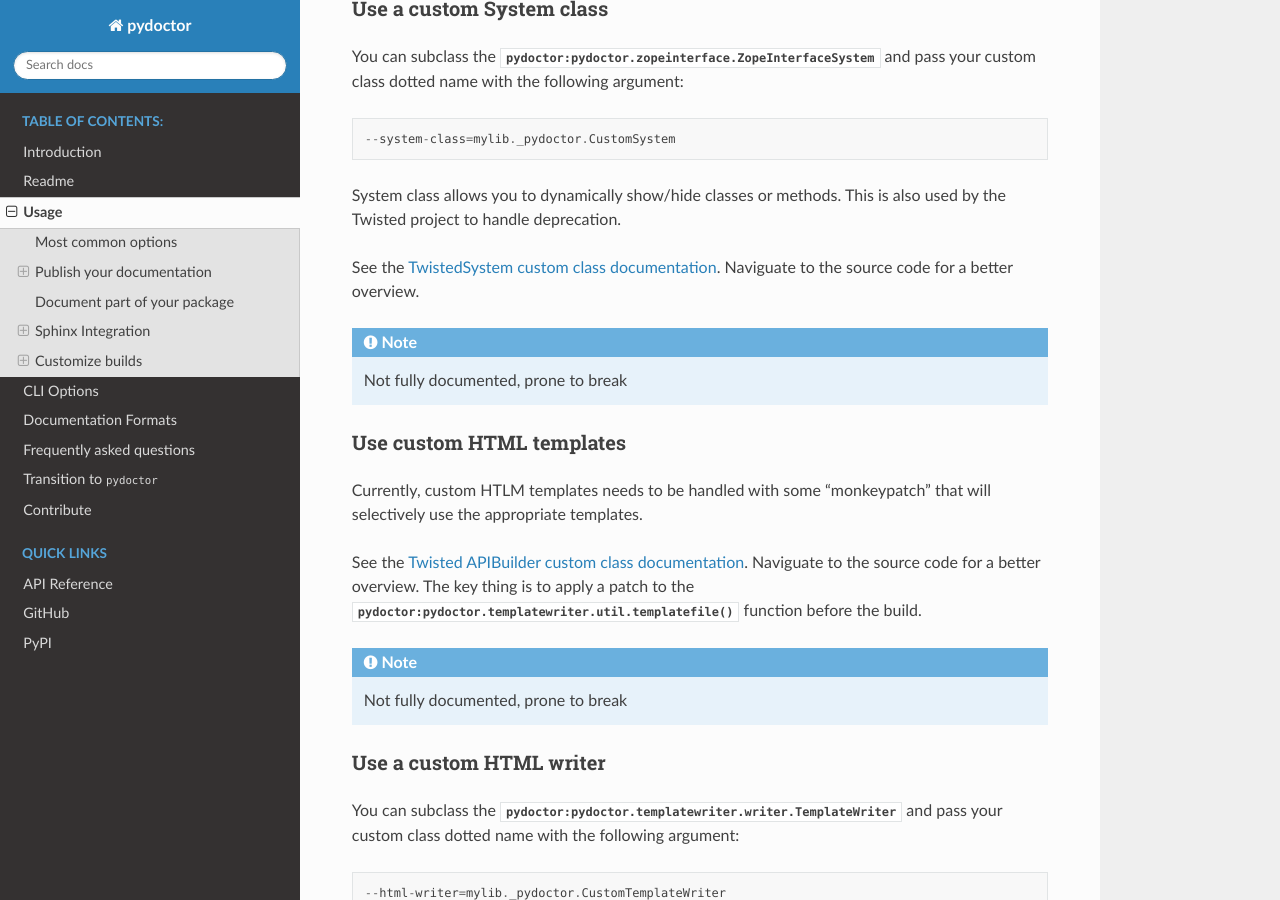
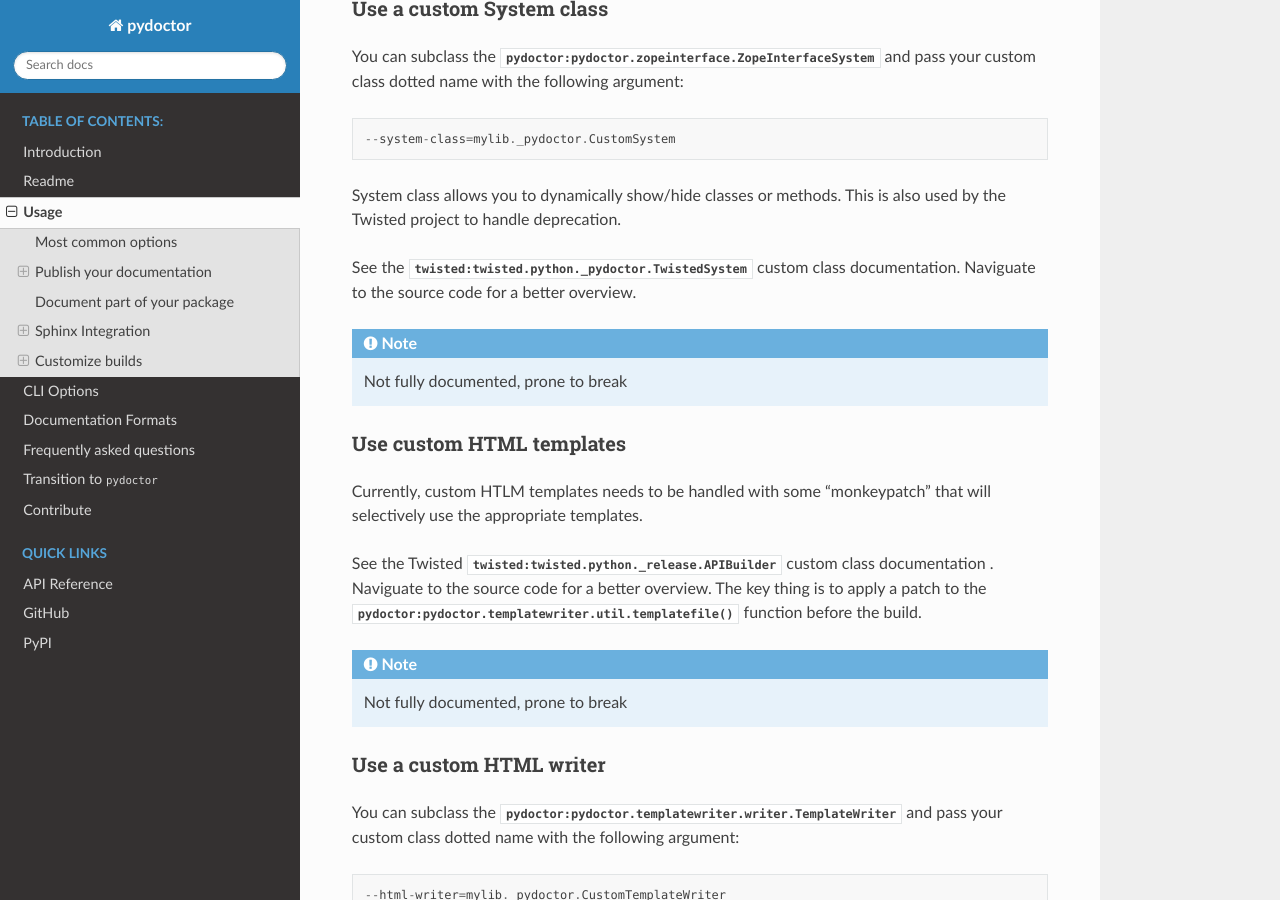
Before and after one commit to twisted/pydoctor, a Sphinx documentation site: the page built from docs/source/usage.rst, in a window 1280 px wide and 900 px high, scrolled down 5269 px. Built offline with Sphinx 7.4.7 and the Read the Docs theme 2.0.0, drawn with Linux system fonts in a browser that asks for light colours; the version number could not be read and is left out.

Commit message:
Fix intersphinx to properly link to  apidocs

```diff
--- a/docs/source/conf.py
+++ b/docs/source/conf.py
@@ -51,6 +51,7 @@
 # Configure intersphinx magic
 intersphinx_mapping = {
     'twisted': ('https://twistedmatrix.com/documents/current/api/', None),
+    'pydoctor': ('https://pydoctor.readthedocs.io/en/latest/api/', None),
 }
 
 # -- Options for HTML output -------------------------------------------------
--- a/docs/source/usage.rst
+++ b/docs/source/usage.rst
@@ -230,7 +230,7 @@
 System class allows you to dynamically show/hide classes or methods.
 This is also used by the Twisted project to handle deprecation.
 
-See the `TwistedSystem custom class documentation <https://twistedmatrix.com/documents/current/api/twisted.python._pydoctor.TwistedSystem.html>`_. Naviguate to the source code for a better overview.
+See the :py:class:`twisted:twisted.python._pydoctor.TwistedSystem` custom class documentation. Naviguate to the source code for a better overview.
 
 .. note:: Not fully documented, prone to break
 
@@ -239,7 +239,7 @@
 
 Currently, custom HTLM templates needs to be handled with some "monkeypatch" that will selectively use the appropriate templates.
 
-See the `Twisted APIBuilder custom class documentation <https://twistedmatrix.com/documents/current/api/twisted.python._release.APIBuilder.html>`_. Naviguate to the source code for a better overview.
+See the Twisted :py:class:`twisted:twisted.python._release.APIBuilder` custom class documentation . Naviguate to the source code for a better overview.
 The key thing is to apply a patch to the :py:func:`pydoctor:pydoctor.templatewriter.util.templatefile` function before the build.
 
 .. note:: Not fully documented, prone to break
```
